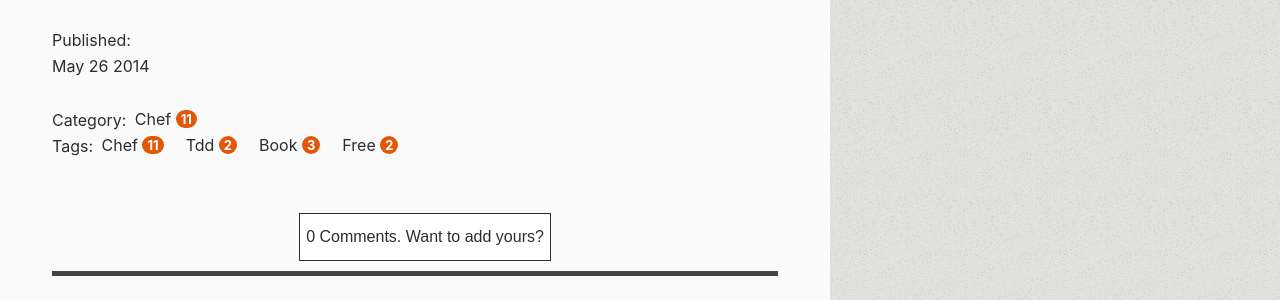
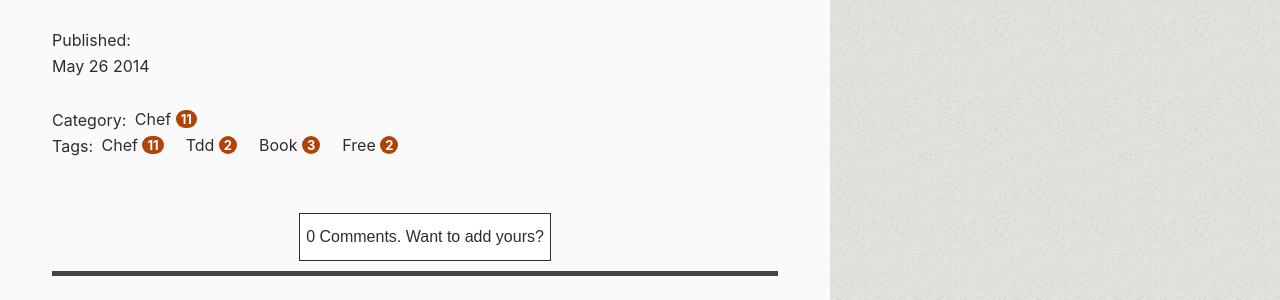
Before and after one commit to le0pard/le0pard.github.io, a Jekyll site: the page built from _posts/chef/2014-05-25-chef-book.md, in a window 1280 px wide. Shown: the part 1093-1393 px from the top of the page. Built offline with Jekyll 4.4.1, drawn with Linux system fonts in a browser that asks for light colours; comment, search, counter and statistics services are not loaded.

Commit message:
fix color

```diff
--- a/_sass/main.sass
+++ b/_sass/main.sass
@@ -164,7 +164,7 @@ pre
       background-color: $orange
 
   .list-category span, .list-tag span
-    background-color: darken($orange, 20%)
+    background-color: darken($orange, 30%)
     padding: 1px 5px
     -webkit-border-radius: 10px
     -moz-border-radius: 10px
```
